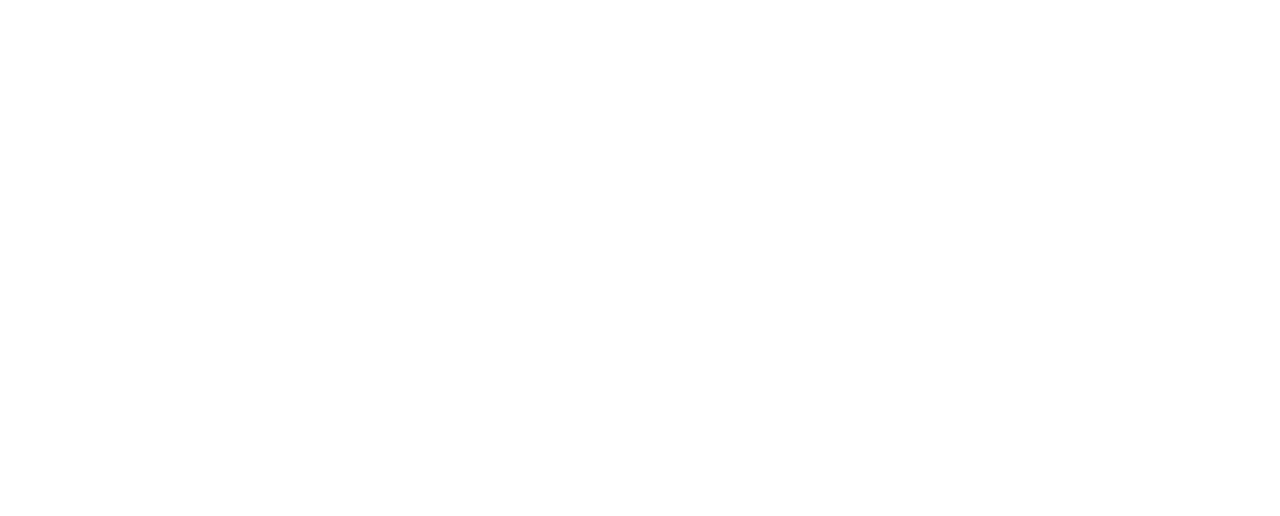
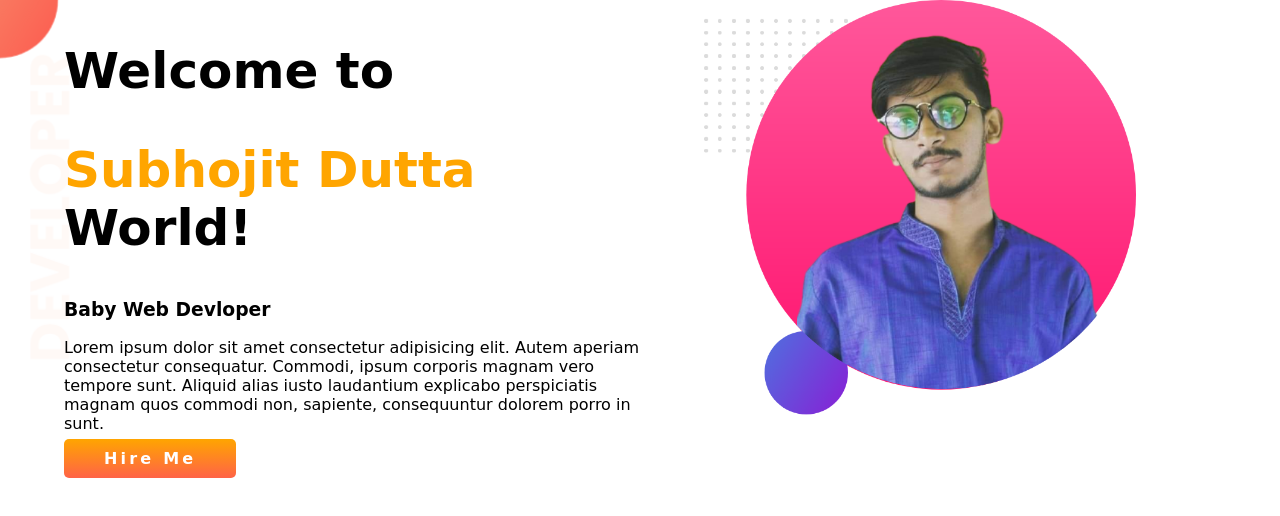
Before and after one commit to uiSubho98/devloper-portfolio, a plain HTML site: page index.html in a window 1280 px wide. Drawn offline with Linux system fonts and the light colour scheme; a web font is replaced by a local one.

Commit message:
top-banner added

```diff
--- a/index.html
+++ b/index.html
@@ -1,13 +1,30 @@
 <!DOCTYPE html>
 <html lang="en">
+
 <head>
     <meta charset="UTF-8">
     <meta http-equiv="X-UA-Compatible" content="IE=edge">
     <meta name="viewport" content="width=device-width, initial-scale=1.0">
     <title>Subho Portfolio</title>
+    <link rel="preconnect" href="https://fonts.googleapis.com">
+<link rel="preconnect" href="https://fonts.gstatic.com" crossorigin>
+<link href="https://fonts.googleapis.com/css2?family=Estonia&family=Licorice&family=Poppins:wght@200&display=swap" rel="stylesheet">
     <link rel="stylesheet" href="style.css">
 </head>
+
 <body>
+    <section class="top-banner">
+        <div class="half-width">
+            <h1>Welcome to </h1>
+            <h1><span class="name-highlight">Subhojit Dutta</span> World!</h1>
+            <h3>Baby Web Devloper</h3>
+            <p>Lorem ipsum dolor sit amet consectetur adipisicing elit. Autem aperiam consectetur consequatur. Commodi, ipsum corporis magnam vero tempore sunt. Aliquid alias iusto laudantium explicabo perspiciatis magnam quos commodi non, sapiente, consequuntur dolorem porro in sunt.</p>
+            <a class="hireMe-btn" target="_blank" href="https://www.linkedin.com/in/subhojit-dutta-6736a116b/">Hire Me</a>
+        </div>
+        <div class="half-width">
+            <img src="images/2.png" alt="myImage">
+        </div>
+    </section>
+</body>
 
-</body>
 </html>
--- a/style.css
+++ b/style.css
@@ -0,0 +1,34 @@
+body{
+    font-family: 'Estonia', cursive;
+    margin: 0;
+}
+h1{
+    font-size: 50px;
+}
+.name-highlight{
+    color: orange;
+}
+section{
+    display: flex;
+}
+.half-width{
+    width: 50%;
+    padding-left: 5%;
+}
+.half-width img{
+    width: 75%;
+}
+.hireMe-btn{
+    text-decoration: none;
+    padding: 10px 40px;
+    border-radius: 5px;
+    background-image: linear-gradient(orange,tomato);
+    color: white;
+    font-weight: 800;
+    letter-spacing: .2em;
+
+}
+.top-banner{
+    background-image: url(images/top-banner.png);
+    background-repeat: no-repeat;
+}
```
Also changed, not shown: images/1.png (added), images/2.png (added), images/dream-bg.png (added), images/exp-bg.png (added), images/my-bg.png (added), images/my-bg2.png (added), images/top-banner.png (added), 7 other files.
